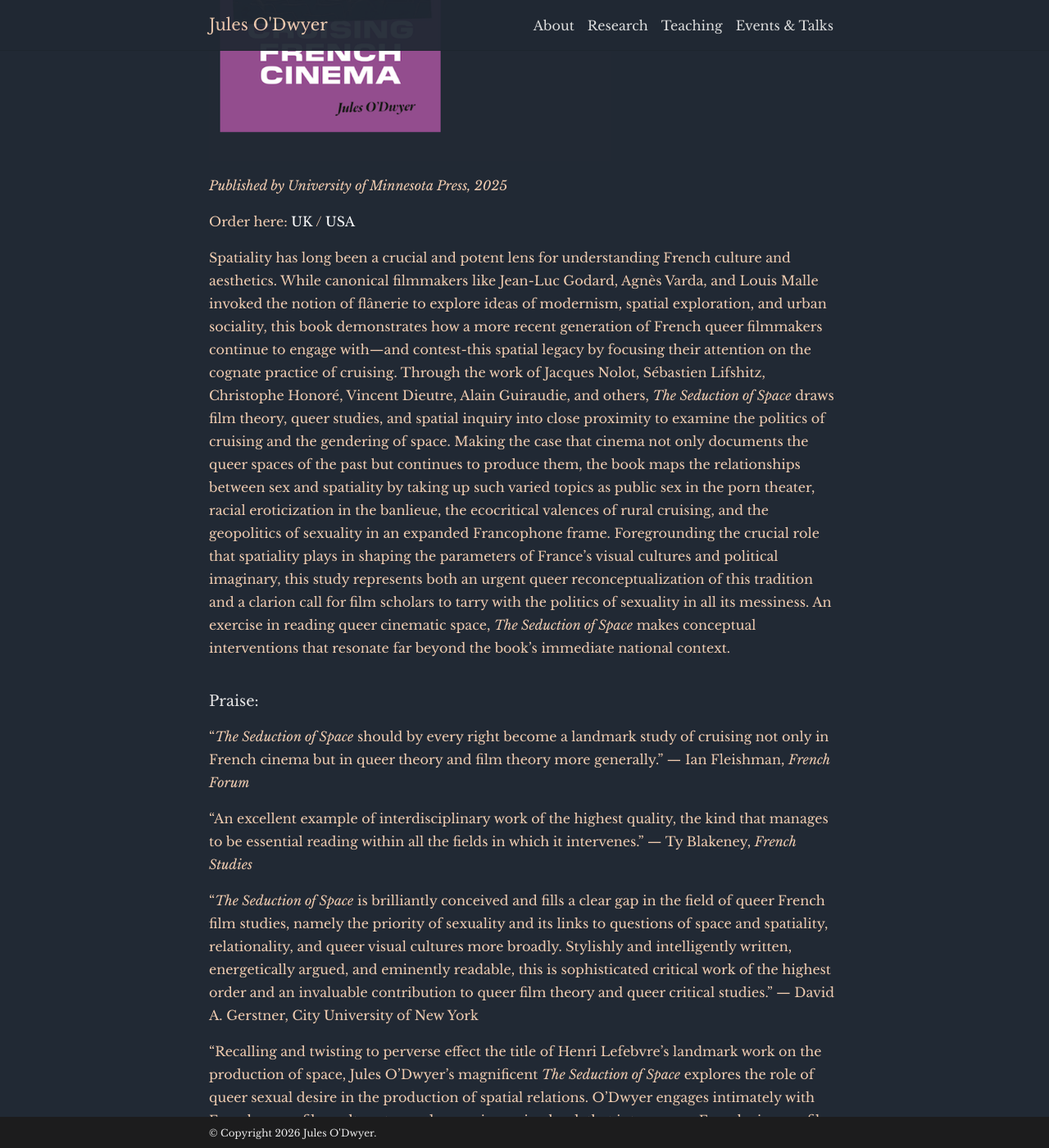
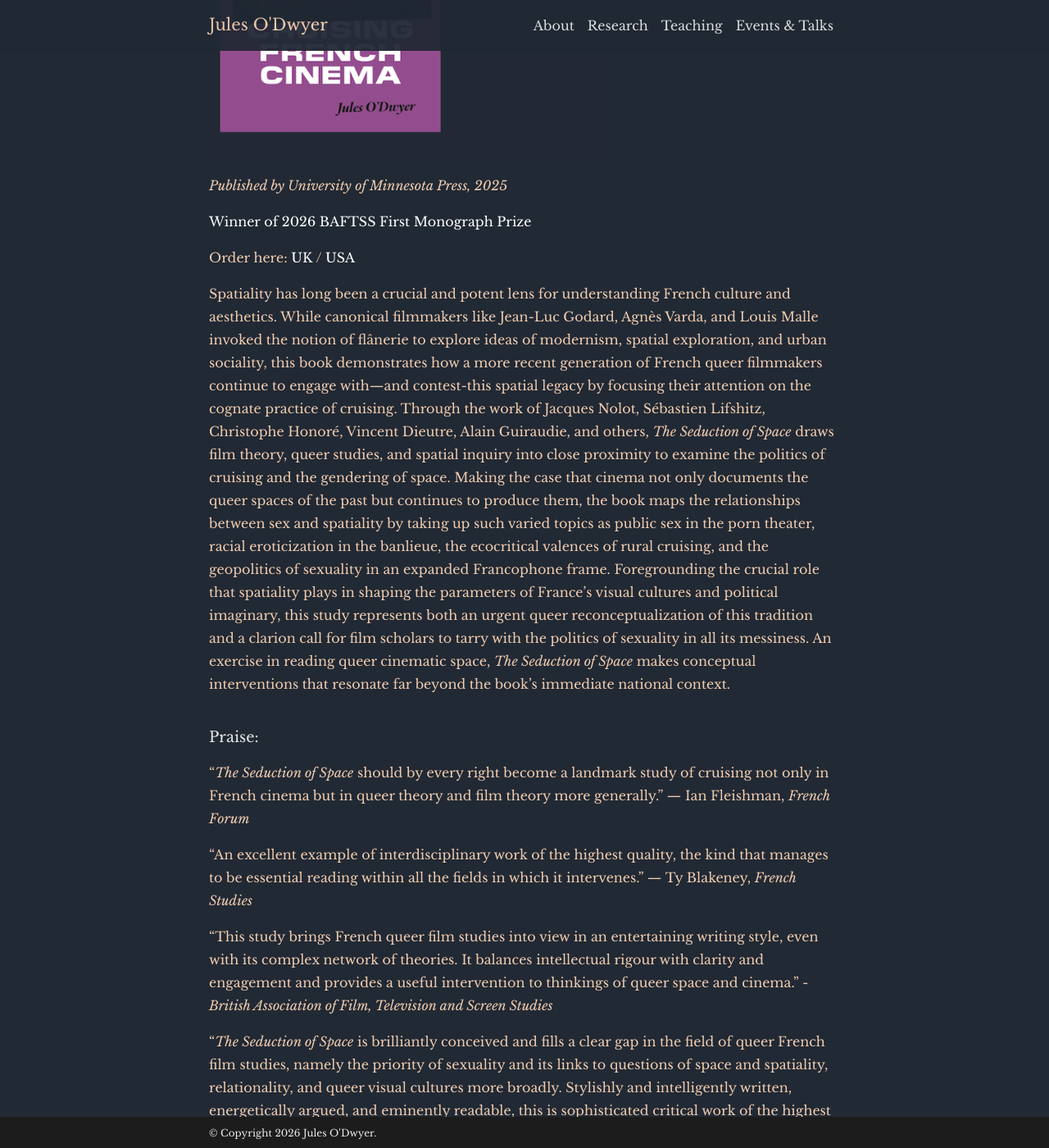
Before and after one commit to julesodwyer/julesodwyer.github.io, a Jekyll site: the page built from _pages/research.md, in a window 1280 px wide and 1400 px high, scrolled down 552 px. Shown: the whole window at 82% size. Built offline with Jekyll 4.4.1, drawn with Linux system fonts in a browser that asks for light colours; comment, search, counter and statistics services are not loaded; a style sheet for code colours, icons or effects is not loaded.

Commit message:
Update research.md

```diff
--- a/_pages/research.md
+++ b/_pages/research.md
@@ -16,6 +16,8 @@ nav_order: 2
 
 *Published by University of Minnesota Press, 2025*
 
+[Winner of 2026 BAFTSS First Monograph Prize](https://www.baftss.org/winners-pub-2026-298884.html)
+
 Order here: [UK](https://www.hive.co.uk/Product/Jules-ODwyer/The-Seduction-of-Space--Cruising-French-Cinema/31160174) / [USA](https://cdcshoppingcart.uchicago.edu/Cart2/Cart?ISBN=9781517916848&PRESS=minnesota)
 
 Spatiality has long been a crucial and potent lens for understanding French culture and aesthetics. While canonical filmmakers like Jean-Luc Godard, Agnès Varda, and Louis Malle invoked the notion of flânerie to explore ideas of modernism, spatial exploration, and urban sociality, this book demonstrates how a more recent generation of French queer filmmakers continue to engage with—and contest-this spatial legacy by focusing their attention on the cognate practice of cruising.
@@ -26,6 +28,8 @@ Through the work of Jacques Nolot, Sébastien Lifshitz, Christophe Honoré, Vinc
 "_The Seduction of Space_ should by every right become a landmark study of cruising not only in French cinema but in queer theory and film theory more generally." — Ian Fleishman, [_French Forum_](https://muse.jhu.edu/pub/56/article/975506)
 
 "An excellent example of interdisciplinary work of the highest quality, the kind that manages to be essential reading within all the fields in which it intervenes." — Ty Blakeney, [_French Studies_](https://www.liverpooluniversitypress.co.uk/doi/10.3828/fs.2026.80.2.41)
+
+"This study brings French queer film studies into view in an entertaining writing style, even with its complex network of theories. It balances intellectual rigour with clarity and engagement and provides a useful intervention to thinkings of queer space and cinema." - *British Association of Film, Television and Screen Studies*
 
 "_The Seduction of Space_ is brilliantly conceived and fills a clear gap in the field of queer French film studies, namely the priority of sexuality and its links to questions of space and spatiality, relationality, and queer visual cultures more broadly. Stylishly and intelligently written, energetically argued, and eminently readable, this is sophisticated critical work of the highest order and an invaluable contribution to queer film theory and queer critical studies." — David A. Gerstner, City University of New York
 
```
